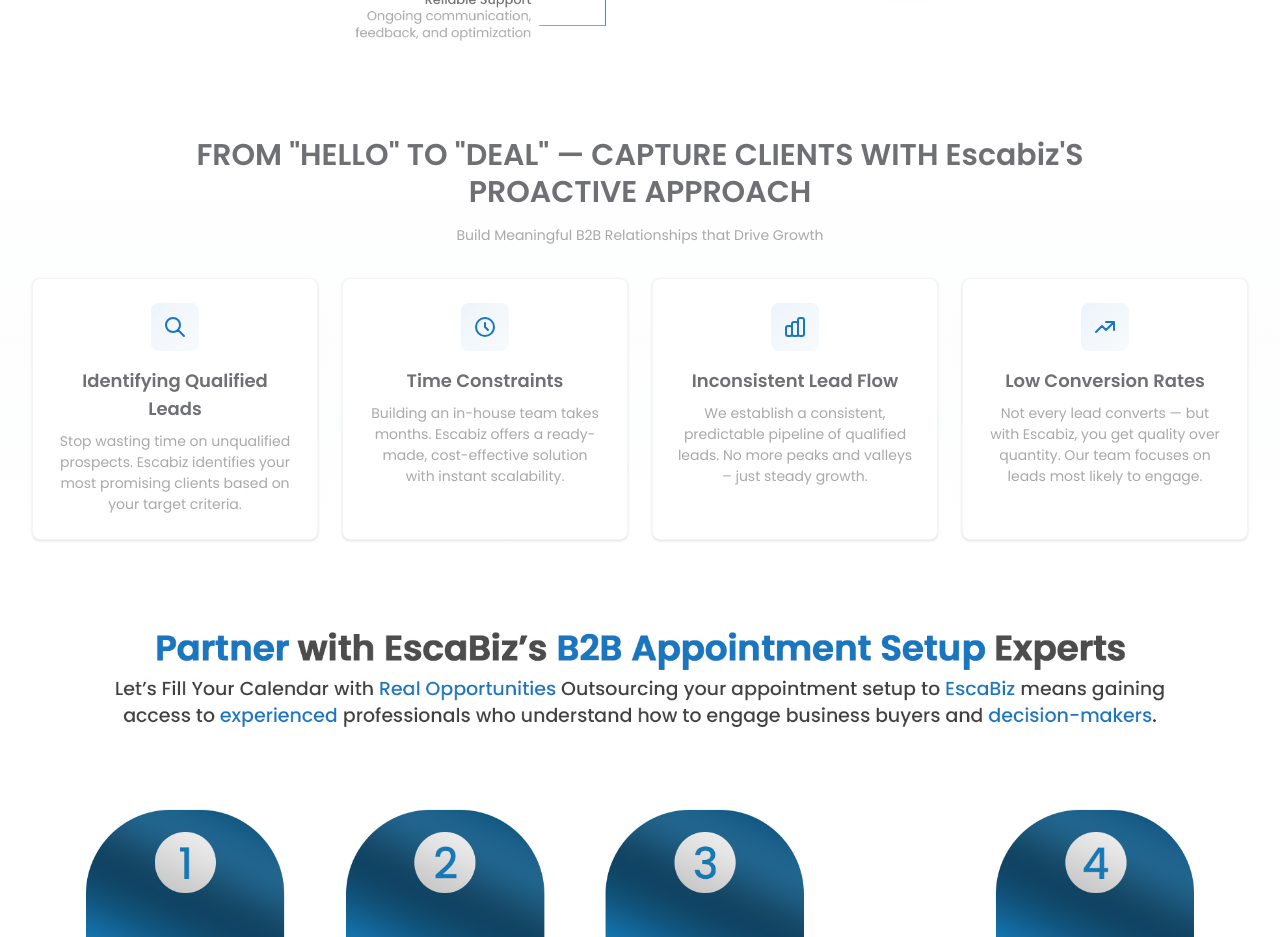
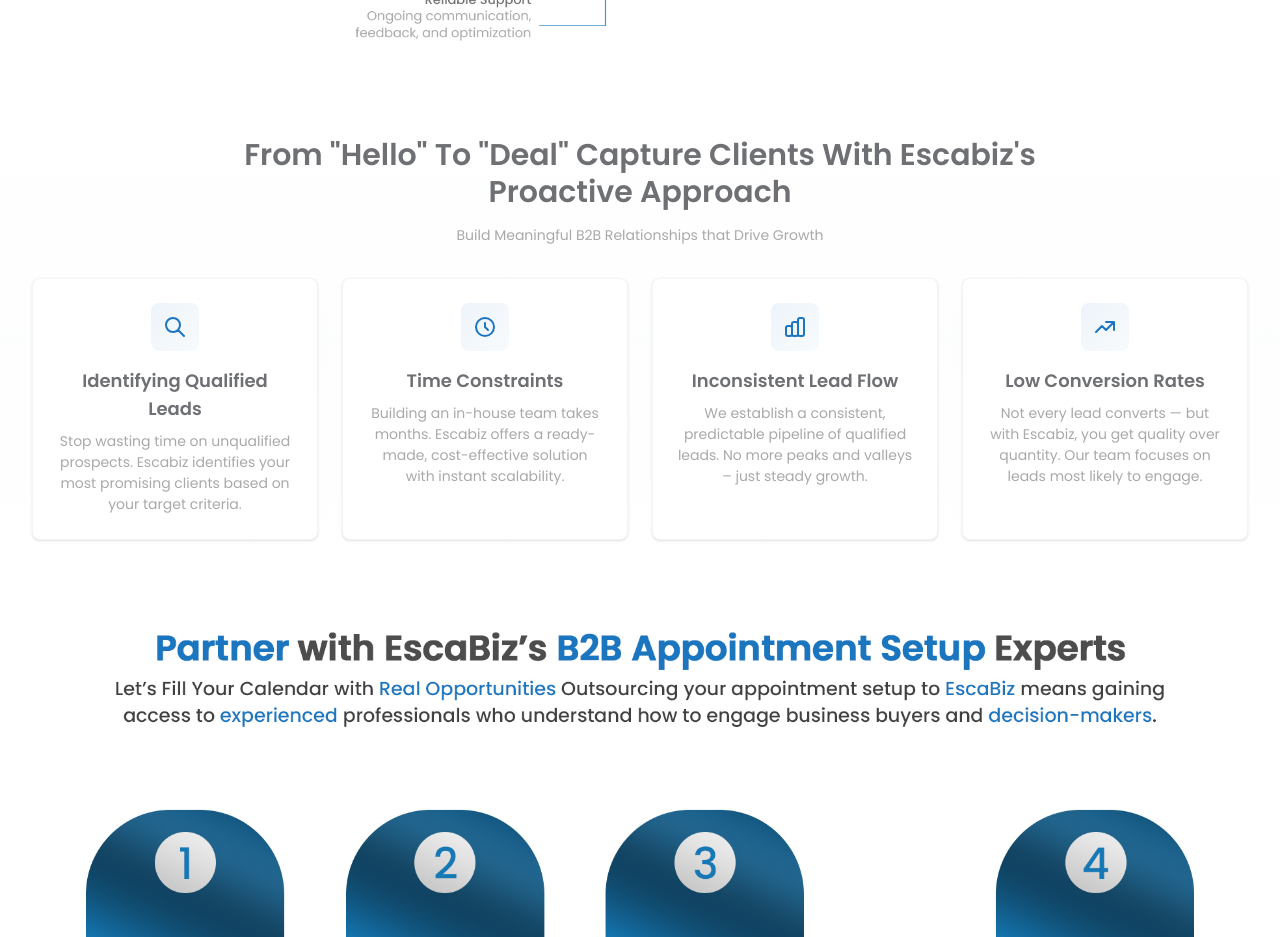
Before and after one commit to Sharmeen-Rauf/escabiz, a Next.js app: page /b2b-appointment-setup in a window 1280 px wide. Shown: the part 2660-3597 px from the top of the page. Built offline with nearby package versions, Linux system fonts and the light colour scheme.

Commit message:
Correct header text formatting for consistency in the Lead Generation System component.

```diff
--- a/src/app/b2b-appointment-setup/page.tsx
+++ b/src/app/b2b-appointment-setup/page.tsx
@@ -402,7 +402,7 @@ export default function LeadGenerationSystem() {
             {/* Section Header */}
             <div className="max-w-4xl mx-auto text-center mb-8">
               <h3 className="text-lg sm:text-xl md:text-2xl lg:text-3xl font-semibold text-[#6f7074] leading-tight mb-3" data-aos="fade-up">
-                FROM "HELLO" TO "DEAL" — CAPTURE CLIENTS WITH Escabiz'S PROACTIVE APPROACH
+                From "Hello" To "Deal" Capture Clients With Escabiz's Proactive Approach
               </h3>
               <p className="text-xs sm:text-xs md:text-sm text-[#a9a9a9] leading-relaxed max-w-3xl mx-auto font-normal mb-6" data-aos="fade-up" data-aos-delay="100">
                 Build Meaningful B2B Relationships that Drive Growth
```
